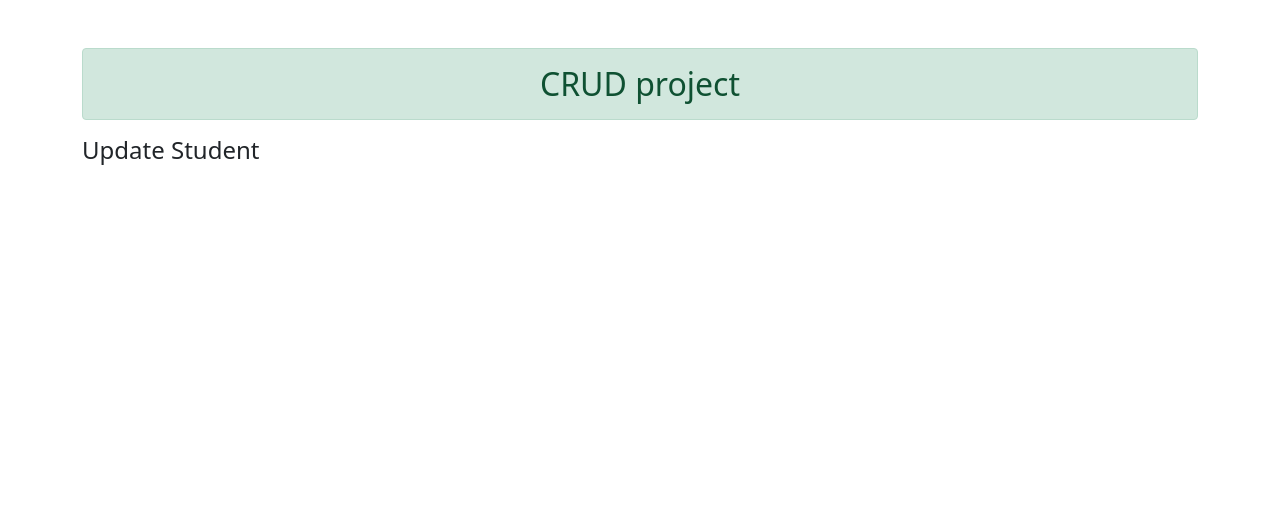
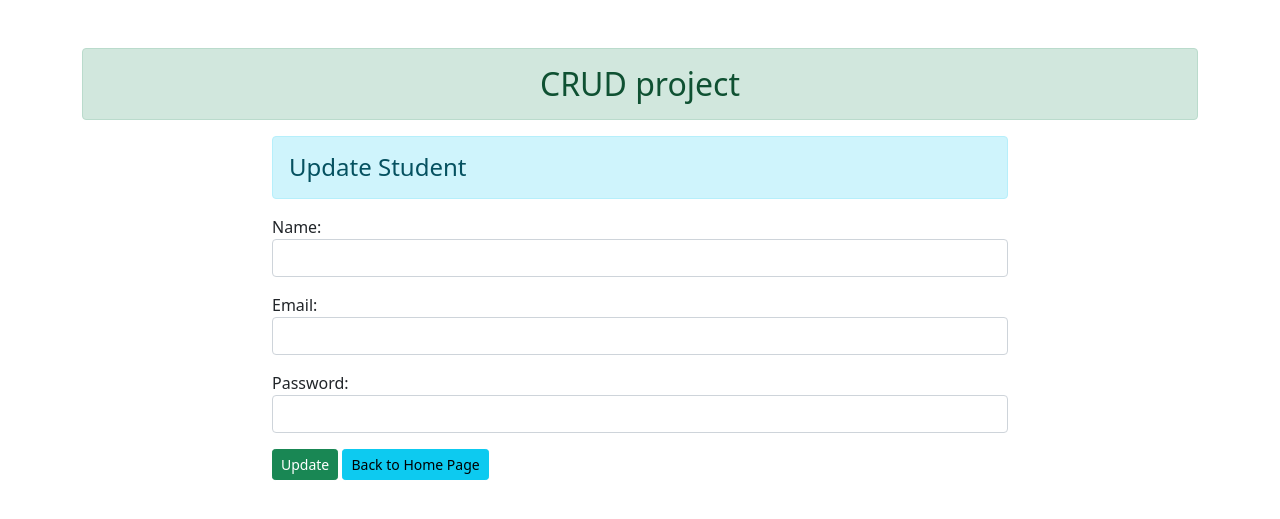
Before and after one commit to shivamgupta002/Crud-in-Django, a Django app: template enroll/templates/enroll/updateStudent.html in a window 1280 px wide. Shown: the top 519 px of the page. Run offline with Django 5.2, Linux system fonts and the light colour scheme; the template is opened without the code that fills it: values that come from a table or form of the project are taken from there, others are empty.

Commit message:
update data

```diff
--- a/crud/urls.py
+++ b/crud/urls.py
@@ -21,5 +21,6 @@ from enroll import views
 urlpatterns = [
     path('admin/', admin.site.urls),
     path('',views.add_show,name="addAndShow"),
-    path('delete/<int:id>/',views.delete_data,name="deletedata")
+    path('delete/<int:id>/',views.delete_data,name="deletedata"),
+    path('<int:id>/',views.update_data,name="updatedata"),
 ]
--- a/enroll/forms.py
+++ b/enroll/forms.py
@@ -9,5 +9,6 @@ class StudentRegistration(forms.ModelForm):
         widgets={
             'name':forms.TextInput(attrs={'class':'form-control'}),
             'email':forms.EmailInput(attrs={'class':'form-control'}),
-            'password':forms.PasswordInput(attrs={'class':'form-control'}),
+            'password':forms.TextInput(attrs={'class':'form-control'}),
+            # 'password':forms.PasswordInput(render_value=True, attrs={'class':'form-control'}),
         }
--- a/enroll/templates/enroll/addAndShow.html
+++ b/enroll/templates/enroll/addAndShow.html
@@ -31,7 +31,7 @@
           <td>{{st.email}}</td>
           <td>{{st.password}}</td>
           <td>
-            <a href="#" class="btn btn-warning btn-sm">Edit</a>
+            <a href="{% url 'updatedata' st.id %}" class="btn btn-warning btn-sm">Edit</a>
             <form action="{% url 'deletedata' st.id %}" method="post" class="d-inline">
                 {% csrf_token %}
                 <input type="submit" value="Delete" class="btn btn-danger btn-sm">
--- a/enroll/templates/enroll/updateStudent.html
+++ b/enroll/templates/enroll/updateStudent.html
@@ -1,3 +1,15 @@
 {% extends "enroll/base.html" %} {% block content %}
-<h4>Update Student</h4>
+<div class="row">
+  <div class="col-sm-8 offset-2">
+    <h4 class="alert alert-info">Update Student</h4>
+    <form action="" method="post">
+      {% csrf_token %} {{form.as_p}}
+      <input type="submit" value="Update" class="btn btn-success btn-sm" />
+      <a href="{% url 'addAndShow'%}" class="btn btn-info btn-sm"
+        >Back to Home Page</a
+      >
+    </form>
+  </div>
+</div>
+
 {% endblock content %}
```
Also changed, not shown: enroll/views.py (+13 -1 lines).
